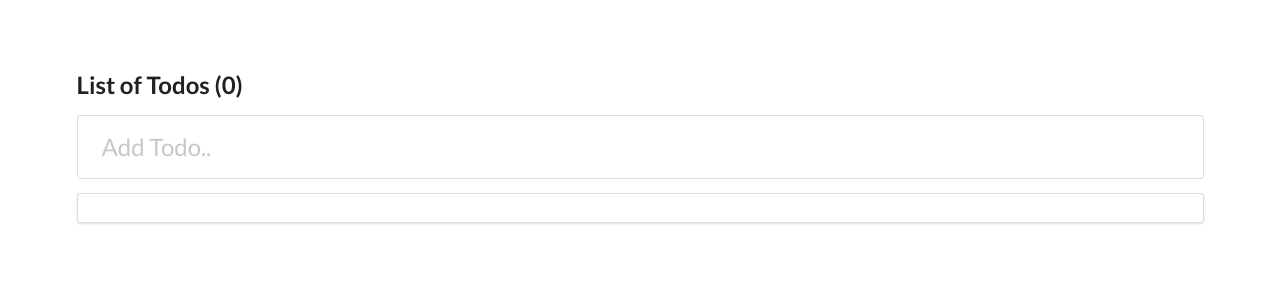
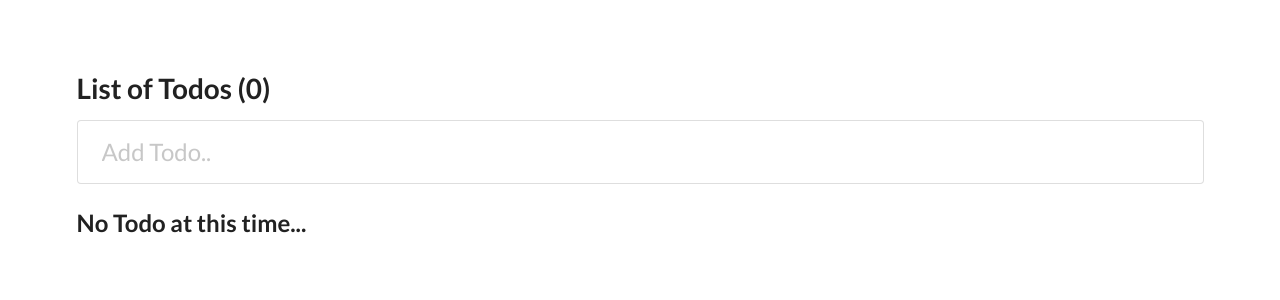
Before and after one commit to jaehoonch/vue-todo, a Vue app: page / in a window 1280 px wide. Shown: the top 300 px of the page. Built offline with nearby package versions, Linux system fonts and the light colour scheme.

Commit message:
added conditional rendering for when no todo exist

```diff
--- a/src/components/Todo.vue
+++ b/src/components/Todo.vue
@@ -1,9 +1,10 @@
 <template>
   <div id="todo">
-    <h2>List of Todos ({{this.todoList.length}})</h2>
+    <h1>List of Todos ({{this.todoList.length}})</h1>
     <div class="ui massive fluid input">
       <input type="text" v-model="userInput" placeholder="Add Todo.." @keyup.enter="addNewTodo" />
     </div>
+    <template v-if="this.todoList.length > 0">
       <div class="ui segment">
         <div class="ui huge divided list">
           <div class="item" :key="todo.id" v-for="todo in this.todoList">
@@ -18,6 +19,10 @@
           </div>
         </div>
       </div>
+    </template>
+    <template v-else>
+      <h2>No Todo at this time...</h2>
+    </template>
   </div>
 </template>
 
```
Lines whose indentation alone changed are shown as unchanged.
